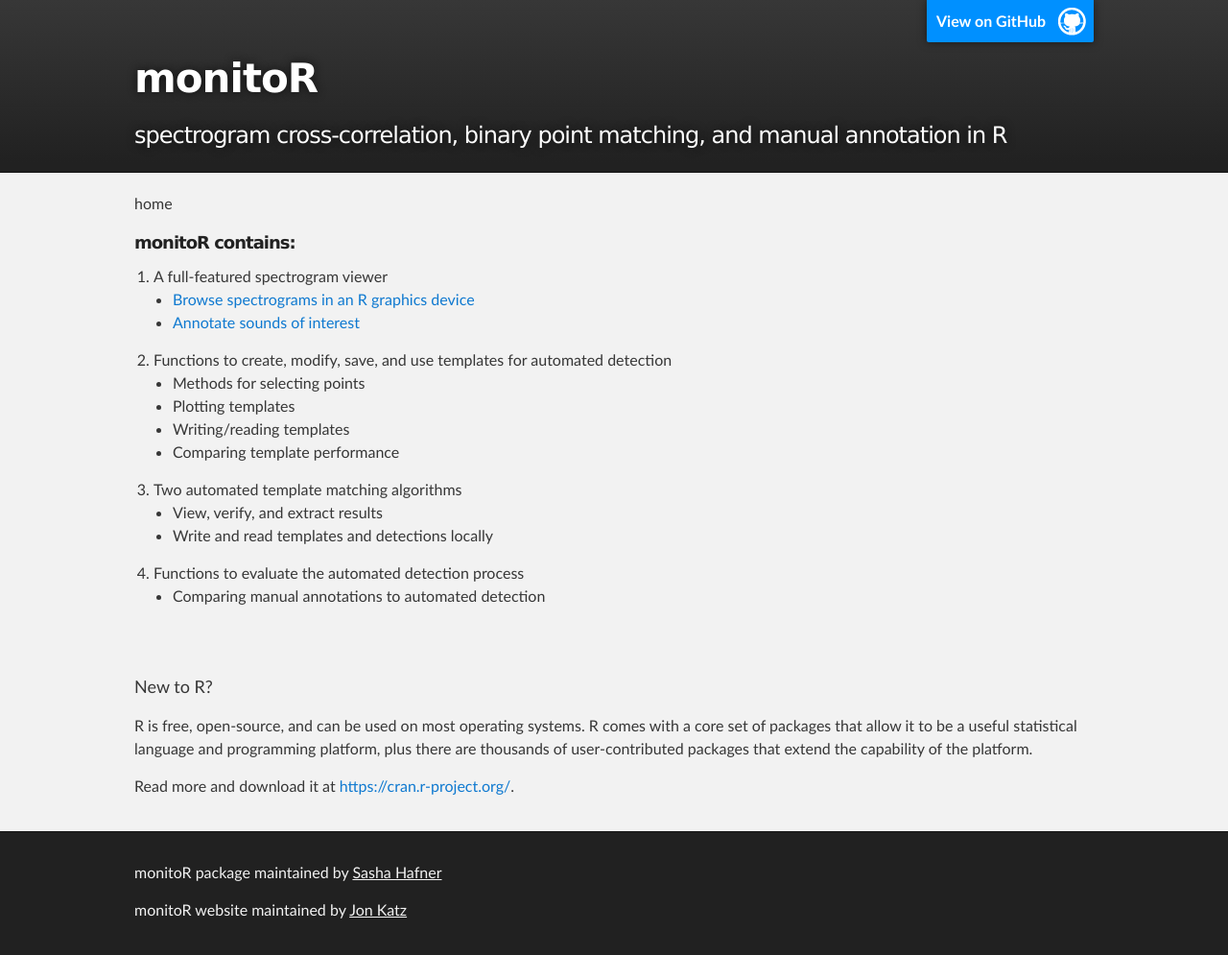
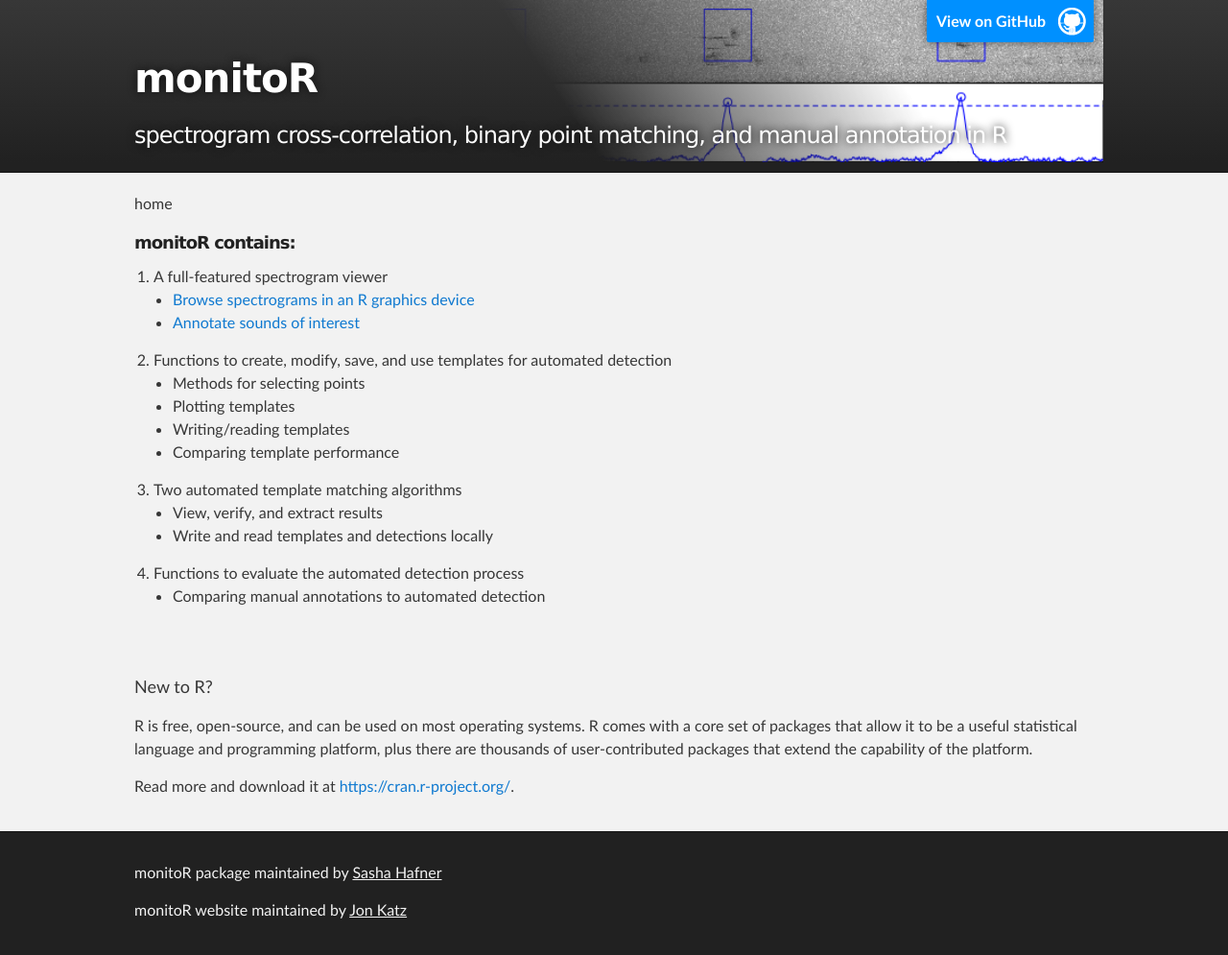
Before and after one commit to jonkatz2/monitoR, a Jekyll site: the page built from index.md, in a window 1280 px wide. Shown: the whole page at 96% size. Built offline with Jekyll 4.4.1, drawn with Linux system fonts in a browser that asks for light colours.

Commit message:
test background

```diff
--- a/assets/css/style.scss
+++ b/assets/css/style.scss
@@ -16,7 +16,7 @@
 }
 
 .spectro {
-    background-image: url("assets/images/grad1.png");
+    background-image: url("/assets/images/grad1.png");
     background-position: right bottom;
     background-repeat: no-repeat;
     background-size: contain;
```
